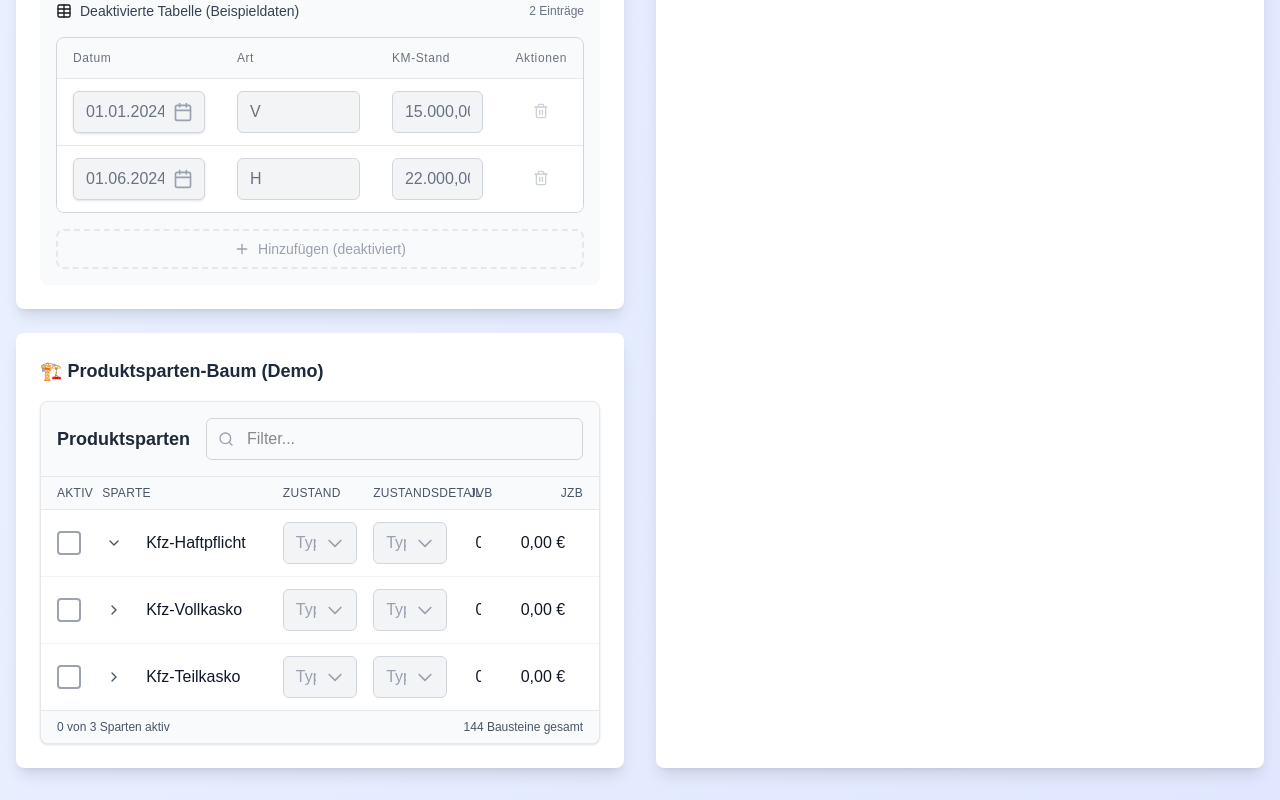
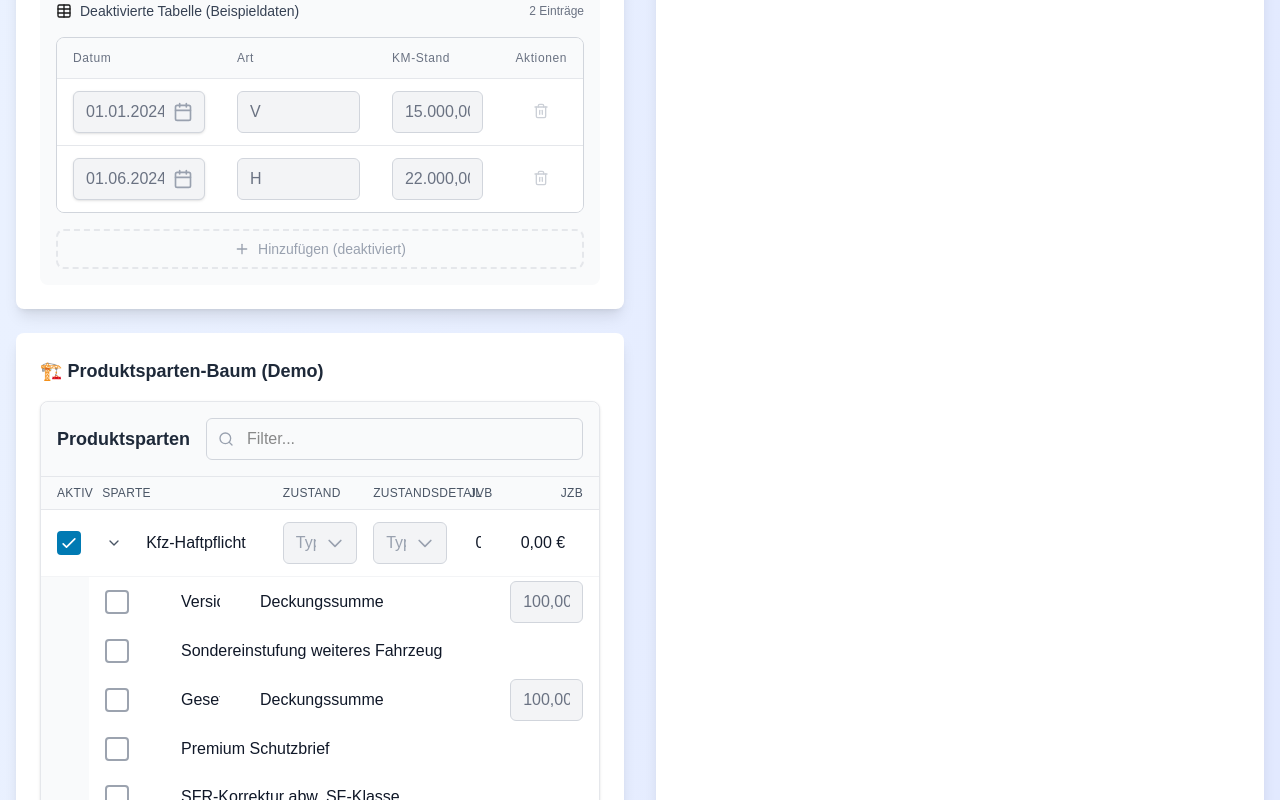
Before and after one commit to dsevenx/motor-date-app, a Next.js app: page / in a window 1280 px wide. Both pictures are taken after a click on the button 114 px from the left and 4488 px from the top of the page. Shown: the part 3945-4745 px from the top of the page. Built offline with nearby package versions, Linux system fonts and the light colour scheme.

Commit message:
erstmal Baum rein

```diff
--- a/src/app/api/FetchProduktData.tsx
+++ b/src/app/api/FetchProduktData.tsx
@@ -122,7 +122,7 @@ const mockProduktData: Produktsparte[] = [{
                 "parentKnotenId": "KH",
                 "beschreibung": "Übernahme Sondereinstufung Vorversicherer"
             }, {
-                "check": false,
+                "check": true,
                 "verhalten": "W",
                 "knotenId": "KBM00089",
                 "subBausteine": [],
@@ -143,7 +143,7 @@ const mockProduktData: Produktsparte[] = [{
                 "parentKnotenId": "KH",
                 "beschreibung": "Komfort Automotive"
             }, {
-                "check": false,
+                "check": true,
                 "verhalten": "W",
                 "knotenId": "KBH00112",
                 "subBausteine": [],
--- a/src/app/page.tsx
+++ b/src/app/page.tsx
@@ -365,6 +365,11 @@ const Page: React.FC = () => {
                   console.log(`Bausteine ${sparte} geändert:`, bausteine);
                   handleUpdateVehicleData(`produktBausteine_${sparte}`, bausteine);
                 }}
+                fieldDefinitions={fieldValues}
+                onFieldDefinitionsChange={(updates) => {
+                  console.log('🔄 FIELD_DEFINITIONS Update von MotorProduktSpartenTree:', updates);
+                  setFieldValues(prev => ({ ...prev, ...updates }));
+                }}
               />
             </div>
           </div>
--- a/src/components/MotorProduktBausteinTree.tsx
+++ b/src/components/MotorProduktBausteinTree.tsx
@@ -6,22 +6,27 @@ import { Produktbaustein } from '@/constants';
 import { MotorEditNumber } from './MotorEditNumber';
 import { MotorEditText } from './MotorEditText';
 import { MotorCheckBox } from './MotorCheckBox';
+import { isChecked, updateCheckStatus } from '@/utils/fieldDefinitionsHelper';
 
 export interface MotorProduktBausteinTreeProps {
   bausteine: Produktbaustein[];
-  onBausteinChange: (bausteinPath: number[], field: string, value: any) => void;
   sparteAktiv: boolean;
   filterText?: string;
+  // FIELD_DEFINITIONS für Single Point of Truth
+  fieldDefinitions: any;
+  onFieldDefinitionsChange: (updates: any) => void;
 }
 
 interface BausteinTreeItemProps {
   baustein: Produktbaustein;
   index: number;
   level: number;
-  parentPath: number[];
-  onBausteinChange: (bausteinPath: number[], field: string, value: any) => void;
+  sparte: string; // Sparten-Code für FIELD_DEFINITIONS Lookup
   sparteAktiv: boolean;
   filterText?: string;
+  // FIELD_DEFINITIONS für Single Point of Truth
+  fieldDefinitions: any;
+  onFieldDefinitionsChange: (updates: any) => void;
 }
 
 // Hilfsfunktion für stabile eindeutige Keys
@@ -41,12 +46,12 @@ const BausteinTreeItem: React.FC<BausteinTreeItemProps> = ({
   baustein,
   index,
   level,
-  parentPath,
-  onBausteinChange,
+  sparte,
   sparteAktiv,
-  filterText
+  filterText,
+  fieldDefinitions,
+  onFieldDefinitionsChange
 }) => {
-  const currentPath = [...parentPath, index];
   const [isExpanded, setIsExpanded] = useState(false);
 
   // Filter-Logik: Zeige Baustein wenn Beschreibung den Filter-Text enthält
@@ -68,41 +73,45 @@ const BausteinTreeItem: React.FC<BausteinTreeItemProps> = ({
   const indentSize = level * 24; // 24px pro Ebene
 
   const handleCheckboxChange = (value: 'J' | 'N') => {
-    // Debug-Ausgaben für Subbausteine
-    if (level > 0) {
-      console.log(`🔧 DEBUG Subbaustein [${baustein.beschreibung}]:`, {
-        level,
-        sparteAktiv,
-        'baustein.check': baustein.check,
-        'baustein.knotenId': baustein.knotenId,
-        'baustein.knotenId.trim()': baustein.knotenId?.trim(),
-        'baustein.verhalten': baustein.verhalten,
-        hasRealKnotenId: baustein.knotenId && baustein.knotenId.trim() !== '',
-        isPflicht: baustein.verhalten === 'P',
-        disabledCheckbox: !sparteAktiv || !baustein.knotenId || baustein.knotenId.trim() === '' || baustein.verhalten === 'P'
-      });
-    }
-
     // Nur editierbare Bausteine können geändert werden
     const hasRealKnotenId = baustein.knotenId && baustein.knotenId.trim() !== '';
     const isPflicht = baustein.verhalten === 'P';
 
+    console.log(`🔧 handleCheckboxChange [${baustein.beschreibung}]:`, {
+      knotenId: baustein.knotenId,
+      verhalten: baustein.verhalten,
+      hasRealKnotenId,
+      isPflicht,
+      newValue: value
+    });
+
     if (hasRealKnotenId && !isPflicht) {
-      console.log(`✅ onChange wird aufgerufen für: ${baustein.beschreibung}, Pfad:`, currentPath);
-      onBausteinChange(currentPath, 'check', value === 'J');
+      const checked = value === 'J';
+      console.log(`✅ Direktes FIELD_DEFINITIONS Update: ${baustein.knotenId} = ${checked}`);
+
+      // Direktes Update in FIELD_DEFINITIONS (Single Point of Truth)
+      updateCheckStatus(baustein.knotenId, sparte, checked, fieldDefinitions, onFieldDefinitionsChange, true);
 
       // Auto-Expand: Wenn Baustein angeixt wird und Subbausteine hat, dann expandieren
-      if (value === 'J' && hasSubBausteine && !isExpanded) {
+      if (checked && hasSubBausteine && !isExpanded) {
         console.log(`🔄 Auto-Expand für: ${baustein.beschreibung}`);
         setIsExpanded(true);
       }
     } else {
-      console.log(`❌ onChange wird NICHT aufgerufen für: ${baustein.beschreibung}`, {hasRealKnotenId, isPflicht});
+      console.log(`❌ Baustein nicht editierbar: ${baustein.beschreibung}`, {hasRealKnotenId, isPflicht});
     }
   };
 
   const handleBetragChange = (value: number) => {
-    onBausteinChange(currentPath, 'betrag', value.toString());
+    console.log(`💰 handleBetragChange [${baustein.beschreibung}]: ${baustein.knotenId} = ${value}`);
+
+    // TODO: Implementiere Betrag-Update in FIELD_DEFINITIONS
+    // Für jetzt erstmal eine einfache Ausgabe
+    const hasRealKnotenId = baustein.knotenId && baustein.knotenId.trim() !== '';
+    if (hasRealKnotenId) {
+      console.log(`✅ Betrag Update für knotenId: ${baustein.knotenId} = ${value}`);
+      // Hier könnte später eine updateBetragStatus Funktion implementiert werden
+    }
   };
 
   const toggleExpanded = () => {
@@ -121,12 +130,16 @@ const BausteinTreeItem: React.FC<BausteinTreeItemProps> = ({
         {/* Checkbox */}
         <div className="flex items-center mr-3">
           <MotorCheckBox
-            value={baustein.check ||
+            value={
+              // Pflicht-Bausteine sind immer angeixt
+              baustein.verhalten === 'P' ||
+              // Bausteine ohne knotenId sind immer angeixt
               !baustein.knotenId ||
               baustein.knotenId.trim() === '' ||
-              baustein.verhalten === 'P' // Pflicht-Bausteine sind nicht editierbar
-
-              ? 'J' : 'N'}
+              // Single Point of Truth: FIELD_DEFINITIONS Lookup
+              isChecked(baustein.knotenId, sparte, fieldDefinitions)
+              ? 'J' : 'N'
+            }
             onChange={handleCheckboxChange}
             label=""
             hideLabel={true}
@@ -200,28 +213,30 @@ const BausteinTreeItem: React.FC<BausteinTreeItemProps> = ({
 
       </div>
 
-      {/* Sub-Bausteine (rekursiv) */}
-      {hasSubBausteine && isExpanded && baustein.check && (
+      {/* Sub-Bausteine (rekursiv) - zeige wenn expandiert und Parent angeixt */}
+      {hasSubBausteine && isExpanded && (
+        baustein.verhalten === 'P' ||
+        !baustein.knotenId ||
+        baustein.knotenId.trim() === '' ||
+        isChecked(baustein.knotenId, sparte, fieldDefinitions)
+      ) && (
         <div className="border-l border-gray-200 ml-4">
-          {(() => {
-            console.log(`🔧 DEBUG Parent-Baustein [${baustein.beschreibung}]:`, {
-              'parent.check': baustein.check,
-              'parent.sparteAktiv': sparteAktiv,
-              'newSparteAktiv': sparteAktiv && baustein.check,
-              subBausteineCount: baustein.subBausteine.length
-            });
-            return null;
-          })()}
           {baustein.subBausteine.map((subBaustein, subIndex) => (
             <BausteinTreeItem
               key={generateStableKey(subBaustein, subIndex, level + 1, `sub-${index}`)}
               baustein={subBaustein}
               index={subIndex}
               level={level + 1}
-              parentPath={currentPath}
-              onBausteinChange={onBausteinChange}
-              sparteAktiv={sparteAktiv && baustein.check}
+              sparte={sparte}
+              sparteAktiv={sparteAktiv && (
+                baustein.verhalten === 'P' ||
+                !baustein.knotenId ||
+                baustein.knotenId.trim() === '' ||
+                isChecked(baustein.knotenId, sparte, fieldDefinitions)
+              )}
               filterText={filterText}
+              fieldDefinitions={fieldDefinitions}
+              onFieldDefinitionsChange={onFieldDefinitionsChange}
             />
           ))}
         </div>
@@ -232,10 +247,13 @@ const BausteinTreeItem: React.FC<BausteinTreeItemProps> = ({
 
 export const MotorProduktBausteinTree: React.FC<MotorProduktBausteinTreeProps> = ({
   bausteine,
-  onBausteinChange,
   sparteAktiv,
-  filterText
+  filterText,
+  fieldDefinitions,
+  onFieldDefinitionsChange
 }) => {
+  // Extrahiere Sparten-Code aus ersten Baustein für FIELD_DEFINITIONS Lookup
+  const sparte = bausteine.length > 0 ? bausteine[0].parentKnotenId : 'KH';
   if (!bausteine || bausteine.length === 0) {
     return (
       <div className="py-4 text-center text-gray-500 text-sm">
@@ -272,10 +290,11 @@ export const MotorProduktBausteinTree: React.FC<MotorProduktBausteinTreeProps> =
           baustein={baustein}
           index={index}
           level={0}
-          parentPath={[]}
-          onBausteinChange={onBausteinChange}
+          sparte={sparte}
           sparteAktiv={sparteAktiv}
           filterText={filterText}
+          fieldDefinitions={fieldDefinitions}
+          onFieldDefinitionsChange={onFieldDefinitionsChange}
         />
       ))}
     </div>
--- a/src/components/MotorProduktSpartenTree.tsx
+++ b/src/components/MotorProduktSpartenTree.tsx
@@ -9,11 +9,15 @@ import { MotorDropDown } from './MotorDropDown';
 import { MotorEditNumber } from './MotorEditNumber';
 import { MotorEditText } from './MotorEditText';
 import { MotorCheckBox } from './MotorCheckBox';
+import { isChecked, updateCheckStatus, initializeProductFieldDefinitions } from '@/utils/fieldDefinitionsHelper';
 
 export interface MotorProduktSpartenTreeProps {
   // Callbacks für die 5 Tabellen aus fieldConfig (nur bei User-Interaktion)
   onSpartenChange: (sparten: any[]) => void;
   onBausteineChange: (sparte: string, bausteine: any[]) => void;
+  // FIELD_DEFINITIONS für Single Point of Truth
+  fieldDefinitions: any;
+  onFieldDefinitionsChange: (updates: any) => void;
 }
 
 interface SpartenRowState {
@@ -24,7 +28,9 @@ interface SpartenRowState {
 
 export const MotorProduktSpartenTree: React.FC<MotorProduktSpartenTreeProps> = ({
   onSpartenChange,
-  onBausteineChange
+  onBausteineChange,
+  fieldDefinitions,
+  onFieldDefinitionsChange
 }) => {
   const [spartenRows, setSpartenRows] = useState<SpartenRowState[]>([]);
   const [filterText, setFilterText] = useState('');
@@ -63,6 +69,12 @@ export const MotorProduktSpartenTree: React.FC<MotorProduktSpartenTreeProps> = (
 
         setSpartenRows(initialRows);
 
+        // Initialisiere FIELD_DEFINITIONS mit Produktdaten (Single Point of Truth)
+        console.log(`🚀 Initialisiere FIELD_DEFINITIONS mit loadProduktData`);
+        const fieldDefinitionsUpdates = initializeProductFieldDefinitions(data);
+        onFieldDefinitionsChange(fieldDefinitionsUpdates);
+        console.log(`✅ FIELD_DEFINITIONS initialisiert:`, fieldDefinitionsUpdates);
+
         // KEINE Initial-Callbacks - nur bei User-Interaktion
 
       } catch (error) {
@@ -84,33 +96,28 @@ export const MotorProduktSpartenTree: React.FC<MotorProduktSpartenTreeProps> = (
     })));
   }, [spartenRows]);
 
-  // Sparten-Checkbox ändern
+  // Sparten-Checkbox ändern (FIELD_DEFINITIONS Single Point of Truth)
   const handleSparteCheckChange = (sparteIndex: number, value: 'J' | 'N') => {
     const checked = value === 'J';
-    console.log(`🔍 Sparten-Checkbox geändert: Index=${sparteIndex}, Checked=${checked}`);
-    console.log(`🔍 Vorher - spartenRows:`, spartenRows.map(r => ({sparte: r.sparte.sparte, check: r.sparte.check, expanded: r.isExpanded})));
+    const sparteCode = spartenRows[sparteIndex].sparte.sparte;
 
+    console.log(`🔍 Sparten-Checkbox geändert: ${sparteCode} = ${checked}`);
+
+    // Update FIELD_DEFINITIONS (Single Point of Truth)
+    updateCheckStatus(sparteCode, sparteCode, checked, fieldDefinitions, onFieldDefinitionsChange);
+
+    // Update lokaler State für Expand-Verhalten
     setSpartenRows(prevRows => {
       const newRows = [...prevRows];
-      // Wichtig: Neue Referenz für nested object erstellen
       newRows[sparteIndex] = {
         ...newRows[sparteIndex],
-        sparte: {
-          ...newRows[sparteIndex].sparte,
-          check: checked
-        },
-        isExpanded: checked
+        isExpanded: checked // Auto-Expand bei Aktivierung
       };
-
-      console.log(`🔍 Nachher - newRows:`, newRows.map(r => ({sparte: r.sparte.sparte, check: r.sparte.check, expanded: r.isExpanded})));
       return newRows;
     });
 
     // Force re-render and callback
     setForceRender(prev => prev + 1);
-
-    // Callback für fieldConfig mit Debug
-    console.log(`🔍 Rufe updateSpartenCallback auf...`);
     setTimeout(() => updateSpartenCallback(), 0);
   };
 
@@ -153,51 +160,19 @@ export const MotorProduktSpartenTree: React.FC<MotorProduktSpartenTreeProps> = (
     setForceRender(prev => prev + 1);
   };
 
-  // Hilfsfunktion zum Finden eines Bausteins über hierarchischen Pfad
-  const findBausteinByPath = (bausteine: any[], path: number[]): any => {
-    let current = bausteine[path[0]];
-    for (let i = 1; i < path.length; i++) {
-      current = current.subBausteine[path[i]];
-    }
-    return current;
-  };
+  // Legacy-Callback für fieldConfig Updates (wird durch FIELD_DEFINITIONS gesteuert)
+  const updateBausteineCallback = (sparteCode: string) => {
+    console.log(`📤 updateBausteineCallback für Sparte: ${sparteCode}`);
 
-  // Baustein-Änderung mit hierarchischem Pfad
-  const handleBausteinChange = (sparteIndex: number, bausteinPath: number[], field: string, value: any) => {
-    console.log(`🔧 handleBausteinChange: sparteIndex=${sparteIndex}, bausteinPath=[${bausteinPath.join(',')}], field=${field}, value=${value}`);
+    // Erstelle Bausteine-Array aus FIELD_DEFINITIONS (Single Point of Truth)
+    const tableKey = `produktBausteine_${sparteCode}`;
+    const bausteineData = fieldDefinitions[tableKey]?.value || [];
 
-    const newRows = [...spartenRows];
-    const baustein = findBausteinByPath(newRows[sparteIndex].sparte.bausteine, bausteinPath);
+    // Filtere nur angeixte Bausteine mit echteEingabe für Legacy-Callback
+    const activeBausteine = bausteineData.filter((b: any) => b.check === true && b.echteEingabe === true);
 
-    console.log(`🔧 Gefundener Baustein:`, baustein.beschreibung, baustein.knotenId);
-
-    if (field === 'check') {
-      baustein.check = value;
-    } else if (field === 'betrag') {
-      baustein.betrag = value;
-    }
-
-    setSpartenRows(newRows);
-
-    // Callback für fieldConfig - nur die betroffene Sparte
-    // Nur Bausteine mit fachlichem Schlüssel (knotenId) und echten User-Interaktionen in FIELD_DEFINITIONS aufnehmen
-    const sparte = newRows[sparteIndex].sparte;
-    const bausteineForFieldConfig = sparte.bausteine
-      .filter(b => {
-        // Bausteine mit echtem knotenId (nicht nur Leerzeichen) und die angeixt sind
-        const hasRealKnotenId = b.knotenId && b.knotenId.trim() !== '';
-        const isChecked = b.check === true;
-        return hasRealKnotenId && isChecked;
-      })
-      .map((b) => ({
-        id: `${sparte.sparte}_${b.knotenId}`,
-        beschreibung: b.beschreibung,
-        check: b.check,
-        betrag: parseFloat(b.betrag || '0'),
-        betragsLabel: b.betragsLabel || '',
-        knotenId: b.knotenId
-      }));
-    onBausteineChange(sparte.sparte, bausteineForFieldConfig);
+    console.log(`✅ ${activeBausteine.length} aktive Bausteine für ${sparteCode}:`, activeBausteine);
+    onBausteineChange(sparteCode, activeBausteine);
   };
 
   // Update Sparten-Callback
@@ -273,7 +248,7 @@ export const MotorProduktSpartenTree: React.FC<MotorProduktSpartenTreeProps> = (
                 {/* Checkbox */}
                 <div className="col-span-1 flex justify-center">
                   <MotorCheckBox
-                    value={row.sparte.check ? 'J' : 'N'}
+                    value={isChecked(row.sparte.sparte, row.sparte.sparte, fieldDefinitions) ? 'J' : 'N'}
                     onChange={(value) => handleSparteCheckChange(sparteIndex, value)}
                     label=""
                     hideLabel={true}
@@ -354,15 +329,14 @@ export const MotorProduktSpartenTree: React.FC<MotorProduktSpartenTreeProps> = (
             </div>
 
             {/* Baustein-Tree (nur wenn Sparte aktiv UND expandiert) */}
-            {row.sparte.check && row.isExpanded && (
+            {isChecked(row.sparte.sparte, row.sparte.sparte, fieldDefinitions) && row.isExpanded && (
               <div className="bg-gray-50 border-t border-gray-100">
                 <div className="ml-12">
                   <MotorProduktBausteinTree
                     bausteine={row.sparte.bausteine}
-                    onBausteinChange={(bausteinPath, field, value) =>
-                      handleBausteinChange(sparteIndex, bausteinPath, field, value)
-                    }
-                    sparteAktiv={row.sparte.check}
+                    sparteAktiv={isChecked(row.sparte.sparte, row.sparte.sparte, fieldDefinitions)}
+                    fieldDefinitions={fieldDefinitions}
+                    onFieldDefinitionsChange={onFieldDefinitionsChange}
                     filterText={filterText}
                   />
                 </div>
@@ -376,7 +350,7 @@ export const MotorProduktSpartenTree: React.FC<MotorProduktSpartenTreeProps> = (
       <div className="px-4 py-2 bg-gray-50 border-t border-gray-200 rounded-b-lg">
         <div className="flex justify-between text-xs text-gray-600">
           <span>
-            {spartenRows.filter(row => row.sparte.check).length} von {spartenRows.length} Sparten aktiv
+            {spartenRows.filter(row => isChecked(row.sparte.sparte, row.sparte.sparte, fieldDefinitions)).length} von {spartenRows.length} Sparten aktiv
           </span>
           <span>
             {spartenRows.reduce((sum, row) => sum + (row.sparte.bausteine?.length || 0), 0)} Bausteine gesamt
--- /dev/null
+++ b/src/utils/fieldDefinitionsHelper.ts
@@ -0,0 +1,176 @@
+/**
+ * Helper-Funktionen für FIELD_DEFINITIONS Single Point of Truth
+ * Zentrale Logik für Sparten/Baustein State Management
+ */
+
+export interface FieldDefinitions {
+  [key: string]: {
+    value: any[];
+  };
+}
+
+/**
+ * Prüft ob eine Sparte oder ein Baustein in FIELD_DEFINITIONS als checked markiert ist
+ * @param knotenId - Die knotenId des Elements (oder Sparten-Code für Sparten)
+ * @param sparte - Der Sparten-Code (KH, KK, EK, KU)
+ * @param fieldDefinitions - Die aktuellen FIELD_DEFINITIONS
+ * @returns boolean - true wenn checked, false sonst
+ */
+export const isChecked = (knotenId: string, sparte: string, fieldDefinitions: FieldDefinitions): boolean => {
+  try {
+    // 1. Sparten-Check: Wenn knotenId === sparte, dann ist es eine Sparten-Abfrage
+    if (knotenId === sparte) {
+      const spartenData = fieldDefinitions.produktSparten?.value || [];
+      const sparteEntry = spartenData.find((s: any) => s.id === sparte);
+      const result = sparteEntry?.check === true;
+      console.log(`🔍 isChecked Sparte [${sparte}]:`, { sparteEntry, result });
+      return result;
+    }
+
+    // 2. Baustein-Check: Suche in der entsprechenden Bausteine-Tabelle
+    const tableKey = `produktBausteine_${sparte}`;
+    const bausteineData = fieldDefinitions[tableKey]?.value || [];
+    const bausteinEntry = bausteineData.find((b: any) => b.knotenId === knotenId);
+    const result = bausteinEntry?.check === true;
+
+    console.log(`🔍 isChecked Baustein [${knotenId}] in [${sparte}]:`, { bausteinEntry, result });
+    return result;
+
+  } catch (error) {
+    console.error(`❌ Fehler in isChecked(${knotenId}, ${sparte}):`, error);
+    return false;
+  }
+};
+
+/**
+ * Aktualisiert den Check-Status einer Sparte oder eines Bausteins in FIELD_DEFINITIONS
+ * @param knotenId - Die knotenId des Elements
+ * @param sparte - Der Sparten-Code
+ * @param checked - Der neue Check-Status
+ * @param fieldDefinitions - Die aktuellen FIELD_DEFINITIONS
+ * @param updateFieldDefinitions - Callback zum Aktualisieren der FIELD_DEFINITIONS
+ * @param isUserInput - Ob es sich um echte User-Eingabe handelt (default: true)
+ */
+export const updateCheckStatus = (
+  knotenId: string,
+  sparte: string,
+  checked: boolean,
+  fieldDefinitions: FieldDefinitions,
+  updateFieldDefinitions: (updates: Partial<FieldDefinitions>) => void,
+  isUserInput: boolean = true
+): void => {
+  try {
+    console.log(`📝 updateCheckStatus: ${knotenId} in ${sparte} = ${checked} (userInput: ${isUserInput})`);
+
+    // 1. Sparten-Update
+    if (knotenId === sparte) {
+      const spartenData = [...(fieldDefinitions.produktSparten?.value || [])];
+      const sparteIndex = spartenData.findIndex((s: any) => s.id === sparte);
+
+      if (sparteIndex >= 0) {
+        spartenData[sparteIndex] = {
+          ...spartenData[sparteIndex],
+          check: checked,
+          echteEingabe: isUserInput // Markiere als echte Eingabe
+        };
+        updateFieldDefinitions({
+          produktSparten: { value: spartenData }
+        });
+        console.log(`✅ Sparte ${sparte} updated to ${checked} (echteEingabe: ${isUserInput})`);
+      }
+      return;
+    }
+
+    // 2. Baustein-Update
+    const tableKey = `produktBausteine_${sparte}`;
+    const bausteineData = [...(fieldDefinitions[tableKey]?.value || [])];
+    const bausteinIndex = bausteineData.findIndex((b: any) => b.knotenId === knotenId);
+
+    if (bausteinIndex >= 0) {
+      bausteineData[bausteinIndex] = {
+        ...bausteineData[bausteinIndex],
+        check: checked,
+        echteEingabe: isUserInput // Markiere als echte Eingabe
+      };
+      updateFieldDefinitions({
+        [tableKey]: { value: bausteineData }
+      });
+      console.log(`✅ Baustein ${knotenId} in ${sparte} updated to ${checked} (echteEingabe: ${isUserInput})`);
+    } else {
+      console.log(`⚠️ Baustein ${knotenId} nicht gefunden in ${tableKey}`);
+    }
+
+  } catch (error) {
+    console.error(`❌ Fehler in updateCheckStatus(${knotenId}, ${sparte}, ${checked}):`, error);
+  }
+};
+
+/**
+ * Initialisiert FIELD_DEFINITIONS mit Produkt-Daten
+ * @param produktData - Die Daten aus fetchProduktData()
+ * @returns Partial<FieldDefinitions> - Die initialisierten FIELD_DEFINITIONS
+ */
+export const initializeProductFieldDefinitions = (produktData: any[]): Partial<FieldDefinitions> => {
+  console.log(`🚀 Initialisiere FIELD_DEFINITIONS mit ${produktData.length} Sparten`);
+
+  const updates: Partial<FieldDefinitions> = {};
+
+  // 1. Initialisiere Sparten-Tabelle
+  const spartenEntries = produktData
+    .filter(sparte => sparte.sparte && sparte.beschreibung)
+    .map(sparte => ({
+      id: sparte.sparte,
+      beschreibung: sparte.beschreibung,
+      check: sparte.check || false, // Verwende vorhandenen check-Status oder false
+      zustand: sparte.verhalten || '',
+      zustandsdetail: '',
+      beitragNetto: parseFloat(sparte.beitragNetto || '0'),
+      beitragBrutto: parseFloat(sparte.beitragBrutto || '0')
+    }));
+
+  updates.produktSparten = { value: spartenEntries };
+  console.log(`✅ ${spartenEntries.length} Sparten initialisiert`);
+
+  // 2. Initialisiere Bausteine-Tabellen für jede Sparte (ALLE Bausteine für vollständige Tabellen)
+  produktData.forEach(sparte => {
+    if (!sparte.sparte || !sparte.bausteine) return;
+
+    const tableKey = `produktBausteine_${sparte.sparte}`;
+
+    // Rekursive Funktion um alle Bausteine (auch Subbausteine) zu sammeln
+    const collectAllBausteine = (bausteine: any[], level: number = 0): any[] => {
+      const result: any[] = [];
+
+      bausteine.forEach(baustein => {
+        // Nur Bausteine mit echtem knotenId (editierbare Bausteine)
+        if (baustein.knotenId && baustein.knotenId.trim() !== '') {
+          result.push({
+            id: `${sparte.sparte}_${baustein.knotenId}`,
+            beschreibung: baustein.beschreibung,
+            check: baustein.check || false, // Default: false (keine echte Eingabe initial)
+            betrag: parseFloat(baustein.betrag || '0'),
+            betragsLabel: baustein.betragsLabel || '',
+            knotenId: baustein.knotenId,
+            echteEingabe: false // Initial: keine echte User-Eingabe
+          });
+        }
+
+        // Rekursiv Subbausteine hinzufügen
+        if (baustein.subBausteine && baustein.subBausteine.length > 0) {
+          result.push(...collectAllBausteine(baustein.subBausteine, level + 1));
+        }
+      });
+
+      return result;
+    };
+
+    const bausteineEntries = collectAllBausteine(sparte.bausteine);
+
+    if (bausteineEntries.length > 0) {
+      updates[tableKey] = { value: bausteineEntries };
+      console.log(`✅ ${bausteineEntries.length} Bausteine (inkl. Subbausteine) für ${sparte.sparte} initialisiert`);
+    }
+  });
+
+  return updates;
+};
```
Also changed, not shown: KI-Anfragen.txt.
